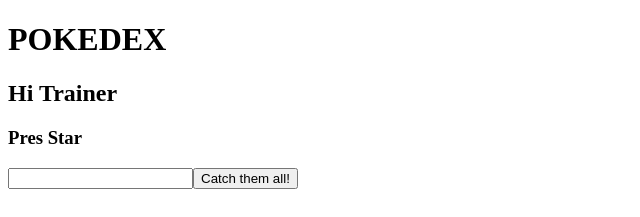
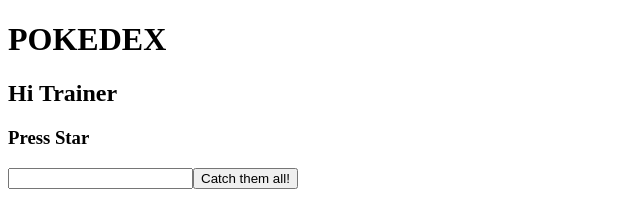
Before and after one commit to cristobalquilimaco/pokedexultra, a React (Vite) app: page / in a window 1280 px wide. Shown: the top 217 px of the page, without its empty margins (0-640 px from the left). Built offline with nearby package versions, Linux system fonts and the light colour scheme.

Commit message:
Se agreaga boton submit

```diff
--- a/src/pages/Home.jsx
+++ b/src/pages/Home.jsx
@@ -1,11 +1,16 @@
 
 const Home = () => {
+
+  const handleSubmit = e =>{
+
+  }
+
   return (
     <div>
       <h1>POKEDEX</h1>
       <h2>Hi Trainer</h2>
-      <h3>Pres Star</h3>
-      <form>
+      <h3>Press Star</h3>
+      <form onSubmit={handleSubmit}>
         <input type="text" />
         <button>Catch them all!</button>
         </form>
```
